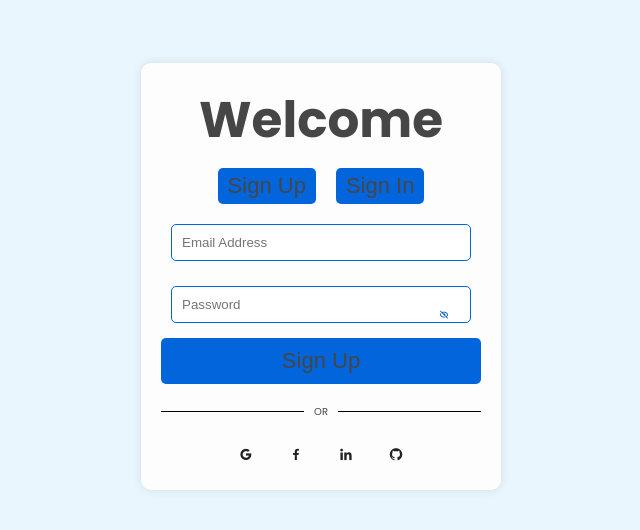
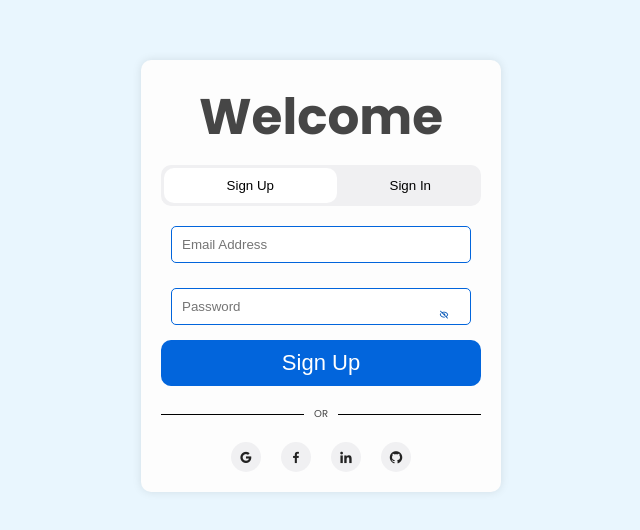
Before and after one commit to Taofeekabdulazeez/consultify, a React (Vite) app: page / in a window 1280 px wide. Shown: the part 124-654 px from the top of the page, without its empty margins (319-959 px from the left). Built offline with nearby package versions, Linux system fonts and the light colour scheme.

Commit message:
design modification

```diff
--- a/src/pages/login/Login.tsx
+++ b/src/pages/login/Login.tsx
@@ -7,7 +7,10 @@ export default function Login() {
         <h1>Welcome</h1>
         <div className="buttons">
           <button className="signup">Sign Up</button>
-          <button className="signin">Sign In</button>
+          <div>
+            <button className="signin">Sign In</button>
+          </div>
+
         </div>
         <form>
           <input type="email" placeholder="Email Address" />
@@ -15,7 +18,9 @@ export default function Login() {
           <span className="toggle-password">
             <i className="bx bx-hide"></i>
           </span>
-          <button type="submit">Sign Up</button>
+          <button className="submit" type="submit">
+            Sign Up
+          </button>
         </form>
         <div className="seperator">
           <span>OR</span>
--- a/src/pages/login/login.css
+++ b/src/pages/login/login.css
@@ -33,28 +33,41 @@
 .buttons {
   margin-top: 10px;
   display: flex;
-  justify-content: center;
+  justify-content: space-between;
   align-items: center;
+  border-radius: 10px;
+  background-color: #F0F0F2;
+}
+.buttons .signup{
+  padding: 10px 50px;
+  border-radius: 10px;
+  border: none;
+  align-items: flex-end;
+  margin: 3px;
+  background-color: white;
+  flex: 1;
 }
 
-.buttons button {
-  margin: 0 10px;
-  padding: 5px 10px;
+.signin{
+  flex: 1;
+  background-color: transparent;
+  border-radius: 10px;
+  text-align: center;
+  padding: 10px 50px;
   border: none;
-  border-radius: 5px;
 }
 
-h1 {
+.container h1 {
   text-align: center;
   font-size: 5rem;
 }
-form {
+ .container form {
   margin-top: 10px;
   display: flex;
   flex-direction: column;
   gap: 5px;
 }
-input {
+ .container form input {
   margin: 10px;
   padding: 10px;
   width: 300px;
@@ -72,12 +85,12 @@ input {
   color: #0054b6;
 }
 
-button {
+.submit {
   padding: 10px 20px;
   border: none;
-  border-radius: 5px;
+  border-radius: 10px;
   background-color: var(--color-primary);
-  color: var(--color-text);
+  color: #fff;
   cursor: pointer;
   font-size: 2.2rem;
 }
@@ -113,11 +126,12 @@ button {
   width: 30px;
   height: 30px;
   border-radius: 50%;
-  background-color: var(--color-background);
+  background-color: #F0F0F2;
   margin: 0 10px;
 }
 
 .icon-circle i {
   font-size: 1.5rem;
   color: #222222;
+  cursor: pointer;
 }
```
